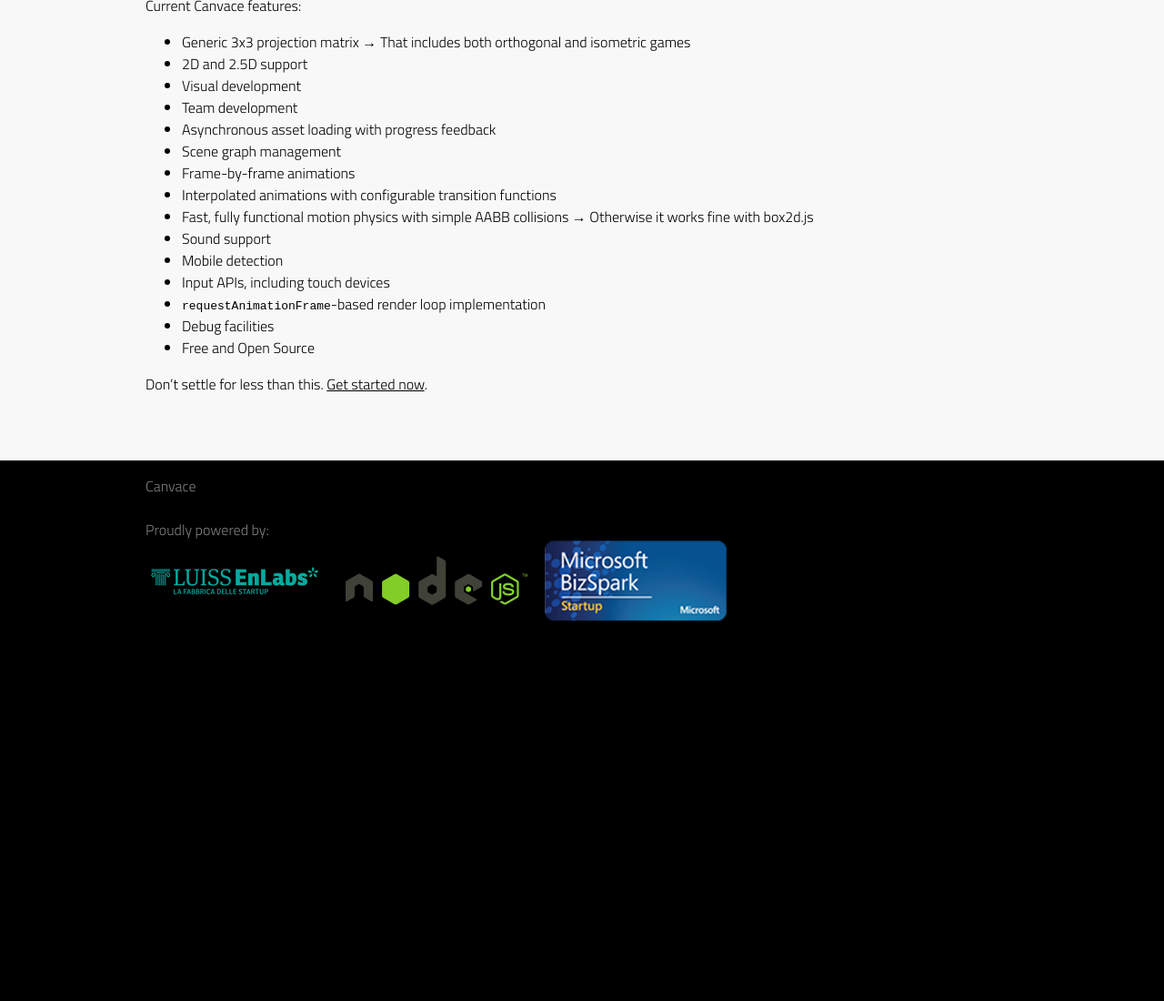
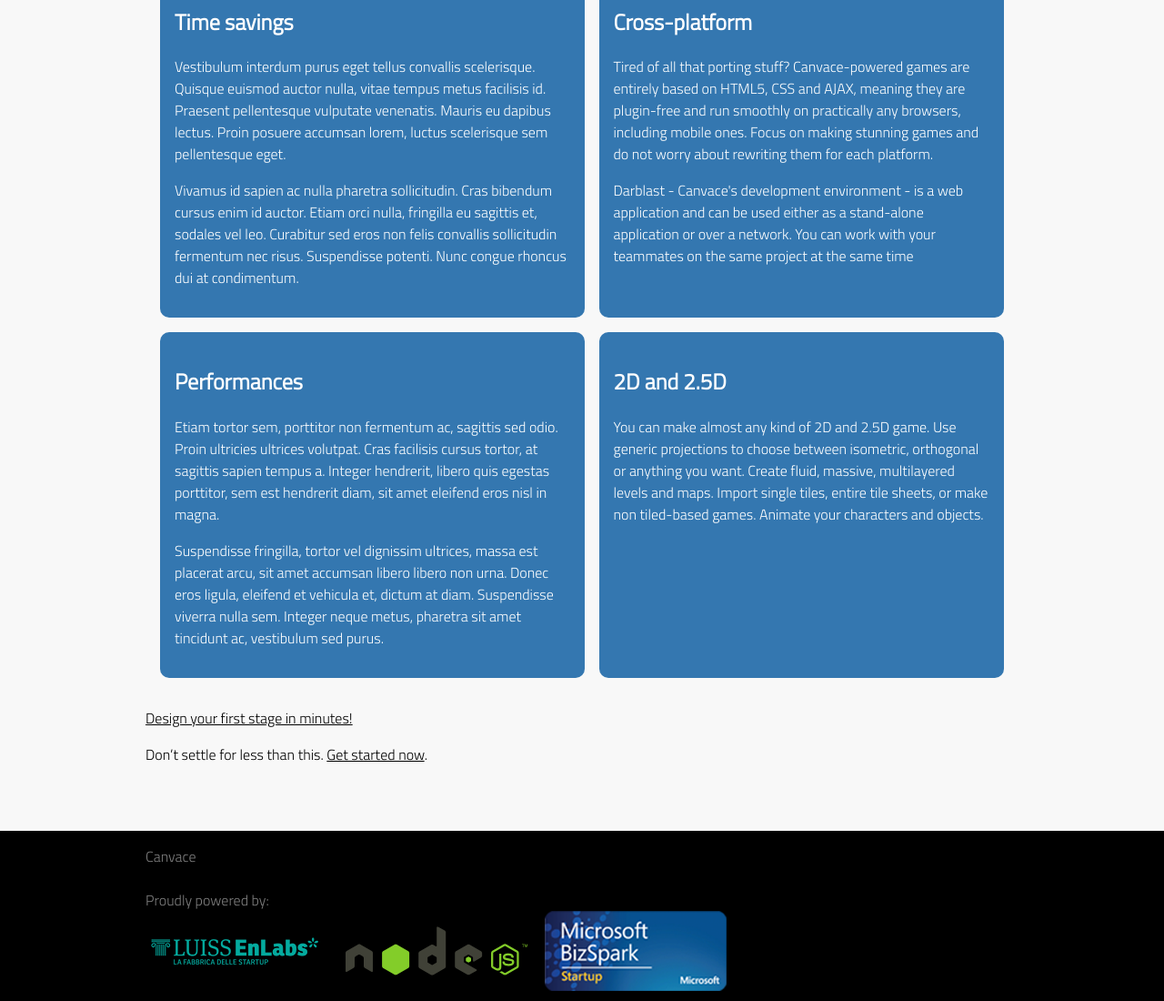
Before and after one commit to canvace/canvace.github.com, a Jekyll site: the page built from index.md, in a window 1280 px wide and 1400 px high, scrolled down 217 px. Shown: the part 300-1400 px from the top of the window at 91% size. Built offline with Jekyll 4.4.1, drawn with Linux system fonts in a browser that asks for light colours; nearby versions of some CDN libraries; before the commit the page ends 1221 px from its top, so only the background shows below that; grey boxes are pictures that could not be loaded.

Commit message:
Replacing the bullet list with feature highlight boxes (for now, with provisional text).

```diff
--- a/css/screen.css
+++ b/css/screen.css
@@ -153,6 +153,7 @@ body,
 	border-radius: 10px;
 	background-color: #3477b0;
 	background-color: rgba(52, 119, 176, .1);
+	box-shadow: 0 0 1em #eaeaea;
 }
 
 #home-banner,
@@ -225,6 +226,18 @@ body,
 	            inset 0 2px 4px rgba(0, 0, 0, .56);
 }
 
+#feature-highlights {
+	width: 100%;
+	border-spacing: 1em;
+}
+
+#feature-highlights > div > div {
+	padding: 1em;
+	border-radius: 10px;
+	color: white;
+	background-color: #3477b0;
+}
+
 #ladybug-speedrun {
 	border: 0;
 }
@@ -281,3 +294,15 @@ body,
 .overlay.content a:hover {
 	text-shadow: 0 0 1px white;
 }
+
+div.table {
+	display: table;
+}
+
+div.table > div {
+	display: table-row;
+}
+
+div.table > div > div {
+	display: table-cell;
+}
--- a/index.md
+++ b/index.md
@@ -22,27 +22,43 @@ no_disqus: true
 	</div>
 </div>
 
+<div id="feature-highlights" class="table">
+	<div>
+		<div>
+			<h2>Time savings</h2>
+
+			<p>Vestibulum interdum purus eget tellus convallis scelerisque. Quisque euismod auctor nulla, vitae tempus metus facilisis id. Praesent pellentesque vulputate venenatis. Mauris eu dapibus lectus. Proin posuere accumsan lorem, luctus scelerisque sem pellentesque eget.</p>
+
+			<p>Vivamus id sapien ac nulla pharetra sollicitudin. Cras bibendum cursus enim id auctor. Etiam orci nulla, fringilla eu sagittis et, sodales vel leo. Curabitur sed eros non felis convallis sollicitudin fermentum nec risus. Suspendisse potenti. Nunc congue rhoncus dui at condimentum.</p>
+		</div>
+
+		<div>
+			<h2>Cross-platform</h2>
+
+			<p>Tired of all that porting stuff? Canvace-powered games are entirely based on HTML5, CSS and AJAX, meaning they are plugin-free and run smoothly on practically any browsers, including mobile ones. Focus on making stunning games and do not worry about rewriting them for each platform.</p>
+
+			<p>Darblast - Canvace's development environment - is a web application and can be used either as a stand-alone application or over a network. You can work with your teammates on the same project at the same time</p>
+		</div>
+	</div>
+
+	<div>
+		<div>
+			<h2>Performances</h2>
+
+			<p>Etiam tortor sem, porttitor non fermentum ac, sagittis sed odio. Proin ultricies ultrices volutpat. Cras facilisis cursus tortor, at sagittis sapien tempus a. Integer hendrerit, libero quis egestas porttitor, sem est hendrerit diam, sit amet eleifend eros nisl in magna.</p>
+
+			<p>Suspendisse fringilla, tortor vel dignissim ultrices, massa est placerat arcu, sit amet accumsan libero libero non urna. Donec eros ligula, eleifend et vehicula et, dictum at diam. Suspendisse viverra nulla sem. Integer neque metus, pharetra sit amet tincidunt ac, vestibulum sed purus.</p>
+		</div>
+
+		<div>
+			<h2>2D and 2.5D</h2>
+
+			<p>You can make almost any kind of 2D and 2.5D game. Use generic projections to choose between isometric, orthogonal or anything you want. Create fluid, massive, multilayered levels and maps. Import single tiles, entire tile sheets, or make non tiled-based games. Animate your characters and objects.</p>
+		</div>
+	</div>
+</div>
+
 <a id="speedrun" href="#">Design your first stage in minutes!</a>
-
-Current Canvace features:
-
-*	Generic 3x3 projection matrix
-	&rarr;	That includes both orthogonal and isometric games
-*	2D and 2.5D support
-*	Visual development
-*	Team development
-*	Asynchronous asset loading with progress feedback
-*	Scene graph management
-*	Frame-by-frame animations
-*	Interpolated animations with configurable transition functions
-*	Fast, fully functional motion physics with simple AABB collisions
-	&rarr;	Otherwise it works fine with box2d.js
-*	Sound support
-*	Mobile detection
-*	Input APIs, including touch devices
-*	`requestAnimationFrame`-based render loop implementation
-*	Debug facilities
-*	Free and Open Source
 
 Don't settle for less than this. [Get started now](tutorials/index.html).
 
```
